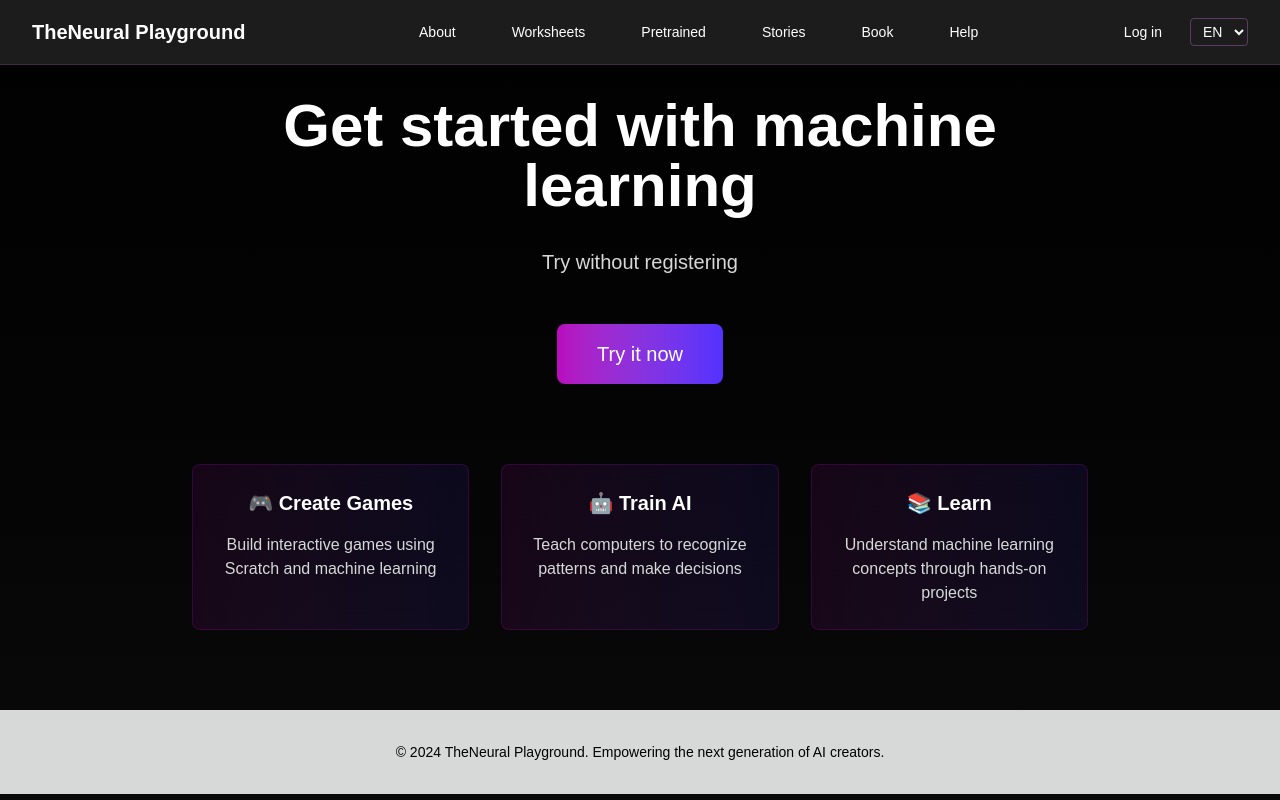
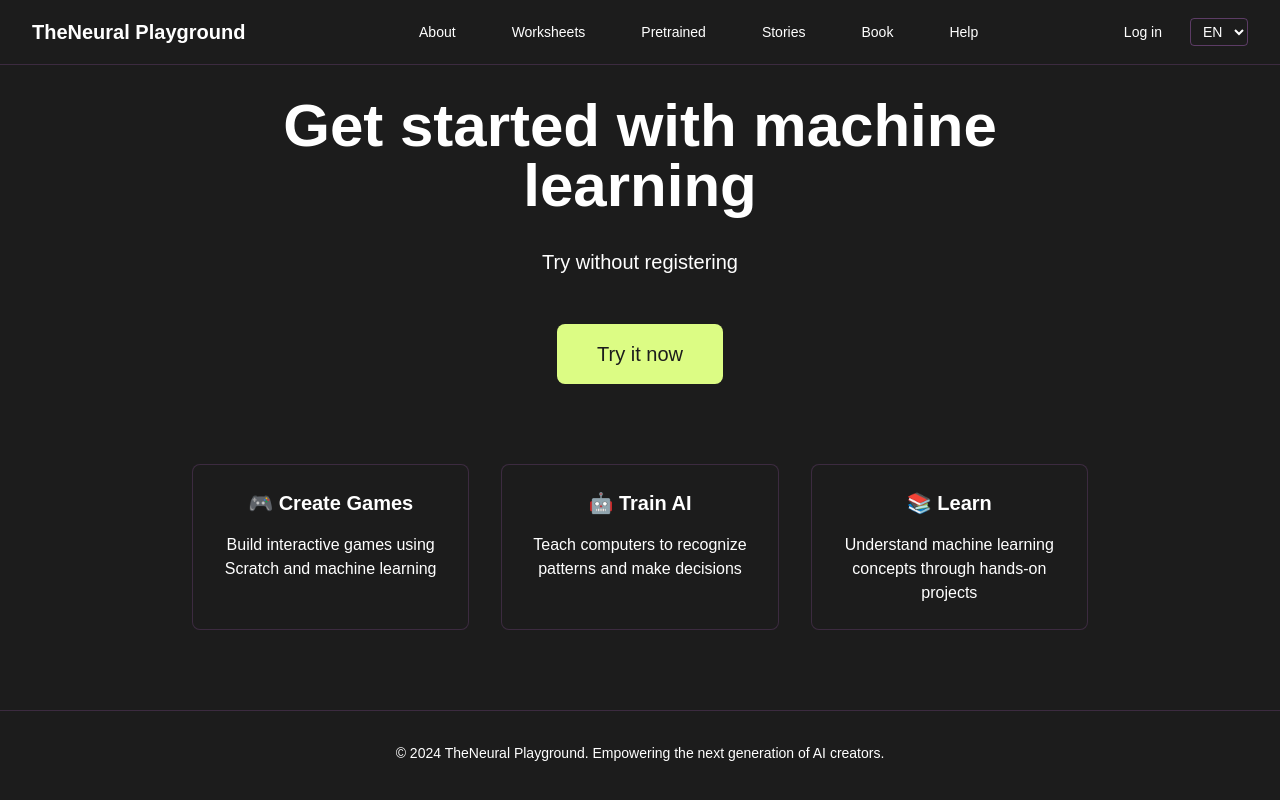
Before and after one commit to UshaJawahar/TheNeural-Playground, a Next.js app in the folder frontend_3/: page /projects in a window 1280 px wide. Built offline with nearby package versions, Linux system fonts and the light colour scheme.

Commit message:
[frontend themechange v2]

```diff
--- a/frontend_3/app/projects/page.tsx
+++ b/frontend_3/app/projects/page.tsx
@@ -76,7 +76,7 @@ export default function ProjectsPage() {
   };
 
   return (
-    <div className="min-h-screen bg-gradient-to-b from-[#010101] to-[#0a0a0a] text-white">
+    <div className="min-h-screen bg-[#1c1c1c] text-white">
       {/* Header Component */}
       <Header
         onLanguageChange={handleLanguageChange}
@@ -92,7 +92,7 @@ export default function ProjectsPage() {
           </h1>
 
           {/* Subtitle */}
-          <p className="text-lg md:text-xl text-[#d6d9d8] mb-12">
+          <p className="text-lg md:text-xl text-white mb-12">
             Try without registering
           </p>
 
@@ -100,13 +100,13 @@ export default function ProjectsPage() {
           <button
             onClick={handleTryNow}
             disabled={isLoading}
-            className="bg-gradient-to-r from-[#b90abd] to-[#5332ff] text-white px-10 py-4 rounded-lg text-xl font-medium hover:scale-105 hover:shadow-lg transition-all duration-300 disabled:opacity-50 disabled:cursor-not-allowed"
+            className="bg-[#dcfc84] text-[#1c1c1c] px-10 py-4 rounded-lg text-xl font-medium hover:scale-105 transition-all duration-300 disabled:opacity-50 disabled:cursor-not-allowed"
           >
             {isLoading ? 'Loading...' : userSession ? 'Go to your projects' : 'Try it now'}
           </button>
 
           {userSession && (
-            <p className="text-sm text-[#d6d9d8] mt-4">
+            <p className="text-sm text-white mt-4">
               Welcome back! Session expires on{' '}
               {new Date(userSession.expiresAt).toLocaleDateString()} at{' '}
               {new Date(userSession.expiresAt).toLocaleTimeString()}
@@ -116,23 +116,23 @@ export default function ProjectsPage() {
           {/* Optional additional content section */}
           <div className="mt-20">
             <div className="grid md:grid-cols-3 gap-8 text-left">
-              <div className="bg-gradient-to-r from-[#b90abd]/10 to-[#5332ff]/10 border border-[#b90abd]/20 rounded-lg p-6">
-                <h3 className="text-xl font-bold mb-4 text-center">🎮 Create Games</h3>
-                <p className="text-[#d6d9d8] text-center">
+              <div className="bg-[#1c1c1c] border border-[#bc6cd3]/20 rounded-lg p-6">
+                <h3 className="text-xl font-bold mb-4 text-center text-white">🎮 Create Games</h3>
+                <p className="text-white text-center">
                   Build interactive games using Scratch and machine learning
                 </p>
               </div>
 
-              <div className="bg-gradient-to-r from-[#b90abd]/10 to-[#5332ff]/10 border border-[#b90abd]/20 rounded-lg p-6">
-                <h3 className="text-xl font-bold mb-4 text-center">🤖 Train AI</h3>
-                <p className="text-[#d6d9d8] text-center">
+              <div className="bg-[#1c1c1c] border border-[#bc6cd3]/20 rounded-lg p-6">
+                <h3 className="text-xl font-bold mb-4 text-center text-white">🤖 Train AI</h3>
+                <p className="text-white text-center">
                   Teach computers to recognize patterns and make decisions
                 </p>
               </div>
 
-              <div className="bg-gradient-to-r from-[#b90abd]/10 to-[#5332ff]/10 border border-[#b90abd]/20 rounded-lg p-6">
-                <h3 className="text-xl font-bold mb-4 text-center">📚 Learn</h3>
-                <p className="text-[#d6d9d8] text-center">
+              <div className="bg-[#1c1c1c] border border-[#bc6cd3]/20 rounded-lg p-6">
+                <h3 className="text-xl font-bold mb-4 text-center text-white">📚 Learn</h3>
+                <p className="text-white text-center">
                   Understand machine learning concepts through hands-on projects
                 </p>
               </div>
@@ -142,9 +142,9 @@ export default function ProjectsPage() {
       </main>
 
       {/* Footer */}
-      <footer className="bg-[#d6d9d8] text-[#010101] py-8 px-4 sm:px-6 lg:px-8">
+      <footer className="bg-[#1c1c1c] border-t border-[#bc6cd3]/20 py-8 px-4 sm:px-6 lg:px-8">
         <div className="max-w-7xl mx-auto text-center">
-          <p className="text-sm">
+          <p className="text-sm text-white">
             © 2024 TheNeural Playground. Empowering the next generation of AI creators.
           </p>
         </div>
```
